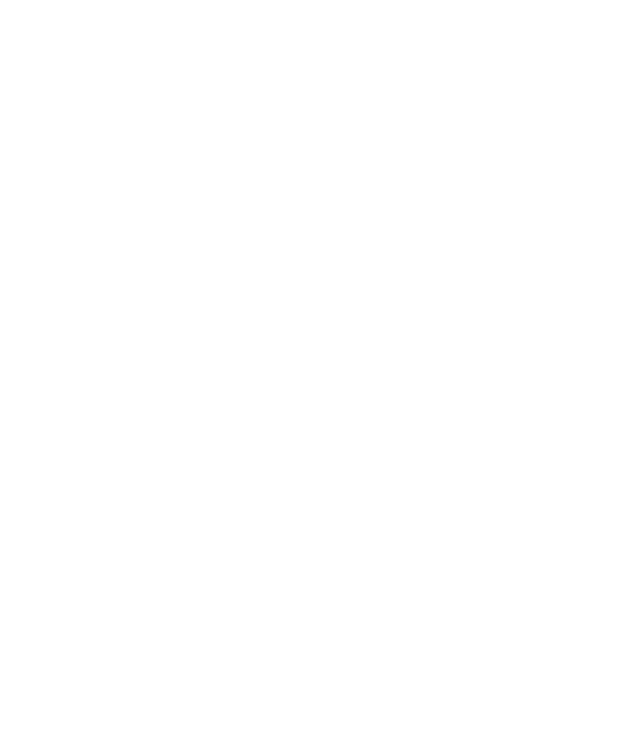
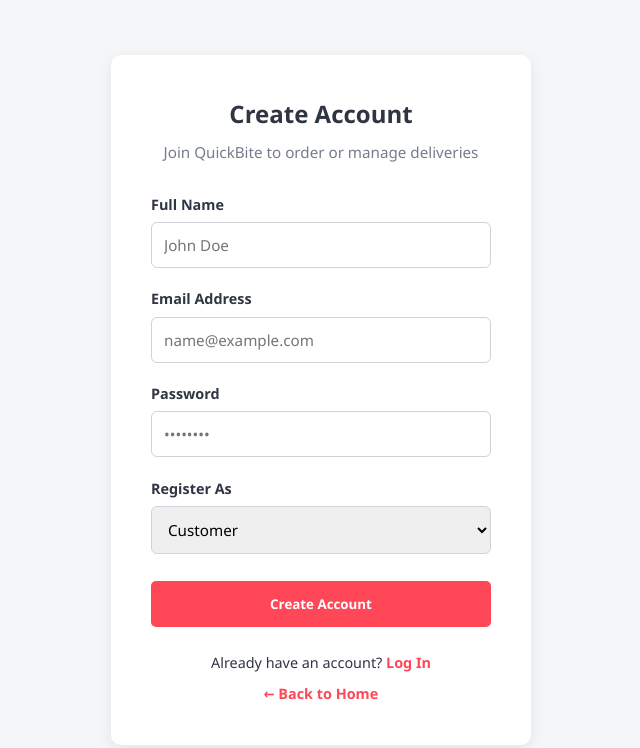
Before and after one commit to Tut-Gatwech/online-food-ordering-system, a plain HTML site: page signup.html in a window 1280 px wide. Shown: the whole page, without its empty margins (319-959 px from the left). Drawn offline with Linux system fonts and the light colour scheme.

Commit message:
feat: add login, signup, dashboard, and complete styling

```diff
--- a/login.html
+++ b/login.html
@@ -0,0 +1,46 @@
+<!DOCTYPE html>
+<html lang="en">
+<head>
+    <meta charset="UTF-8">
+    <meta name="viewport" content="width=device-width, initial-scale=1.0">
+    <title>QuickBite Express | Login</title>
+    <link rel="stylesheet" href="style.css">
+</head>
+<body class="auth-body">
+
+    <div class="auth-container">
+        <div class="auth-header">
+            <h2>Welcome Back</h2>
+            <p>Log in to access your dashboard</p>
+        </div>
+
+        <form action="dashboard.html" method="GET" class="auth-form">
+            <div class="form-group">
+                <label for="role">Account Type</label>
+                <select id="role" name="role" required class="form-input">
+                    <option value="customer">Customer / User</option>
+                    <option value="admin">Restaurant Admin</option>
+                </select>
+            </div>
+
+            <div class="form-group">
+                <label for="email">Email Address</label>
+                <input type="email" id="email" placeholder="name@example.com" required class="form-input">
+            </div>
+
+            <div class="form-group">
+                <label for="password">Password</label>
+                <input type="password" id="password" placeholder="••••••••" required class="form-input">
+            </div>
+
+            <button type="submit" class="btn btn-primary btn-full">Login</button>
+        </form>
+
+        <div class="auth-footer">
+            <p>Don't have an account? <a href="signup.html">Sign Up</a></p>
+            <p><a href="index.html">← Back to Home</a></p>
+        </div>
+    </div>
+
+</body>
+</html>
--- a/signup.html
+++ b/signup.html
@@ -0,0 +1,51 @@
+<!DOCTYPE html>
+<html lang="en">
+<head>
+    <meta charset="UTF-8">
+    <meta name="viewport" content="width=device-width, initial-scale=1.0">
+    <title>QuickBite Express | Sign Up</title>
+    <link rel="stylesheet" href="style.css">
+</head>
+<body class="auth-body">
+
+    <div class="auth-container">
+        <div class="auth-header">
+            <h2>Create Account</h2>
+            <p>Join QuickBite to order or manage deliveries</p>
+        </div>
+
+        <form action="login.html" method="GET" class="auth-form">
+            <div class="form-group">
+                <label for="fullname">Full Name</label>
+                <input type="text" id="fullname" placeholder="John Doe" required class="form-input">
+            </div>
+
+            <div class="form-group">
+                <label for="email">Email Address</label>
+                <input type="email" id="email" placeholder="name@example.com" required class="form-input">
+            </div>
+
+            <div class="form-group">
+                <label for="password">Password</label>
+                <input type="password" id="password" placeholder="••••••••" required class="form-input">
+            </div>
+
+            <div class="form-group">
+                <label for="role">Register As</label>
+                <select id="role" name="role" required class="form-input">
+                    <option value="customer">Customer</option>
+                    <option value="admin">Restaurant Manager</option>
+                </select>
+            </div>
+
+            <button type="submit" class="btn btn-primary btn-full">Create Account</button>
+        </form>
+
+        <div class="auth-footer">
+            <p>Already have an account? <a href="login.html">Log In</a></p>
+            <p><a href="index.html">← Back to Home</a></p>
+        </div>
+    </div>
+
+</body>
+</html>
--- a/style.css
+++ b/style.css
@@ -329,3 +329,84 @@ footer {
 .mt-1 {
     margin-top: 1rem;
 }
+/* ==========================================
+   Authentication Views (login.html & signup.html)
+   ========================================== */
+.auth-body {
+    display: flex;
+    align-items: center;
+    justify-content: center;
+    min-height: 100vh;
+    background: #f4f6f8;
+}
+
+.auth-container {
+    background: #ffffff;
+    width: 100%;
+    max-width: 420px;
+    padding: 2.5rem;
+    border-radius: 10px;
+    box-shadow: 0 4px 15px rgba(0, 0, 0, 0.08);
+}
+
+.auth-header {
+    text-align: center;
+    margin-bottom: 1.8rem;
+}
+
+.auth-header h2 {
+    color: var(--dark, #1a1a1a);
+    margin-bottom: 0.4rem;
+}
+
+.auth-header p {
+    color: var(--gray, #6c757d);
+    font-size: 0.95rem;
+}
+
+.auth-form .form-group {
+    margin-bottom: 1.2rem;
+}
+
+.form-group label {
+    display: block;
+    font-weight: 600;
+    margin-bottom: 0.4rem;
+    font-size: 0.9rem;
+}
+
+.form-input {
+    width: 100%;
+    padding: 0.75rem;
+    border: 1px solid #ced4da;
+    border-radius: 6px;
+    font-size: 0.95rem;
+    box-sizing: border-box;
+}
+
+.form-input:focus {
+    outline: none;
+    border-color: var(--primary, #ff5722);
+}
+
+.btn-full {
+    width: 100%;
+    margin-top: 0.5rem;
+    padding: 0.75rem;
+}
+
+.auth-footer {
+    text-align: center;
+    margin-top: 1.5rem;
+    font-size: 0.9rem;
+}
+
+.auth-footer a {
+    color: var(--primary, #ff5722);
+    text-decoration: none;
+    font-weight: 600;
+}
+
+.auth-footer p {
+    margin-top: 0.5rem;
+}
```
